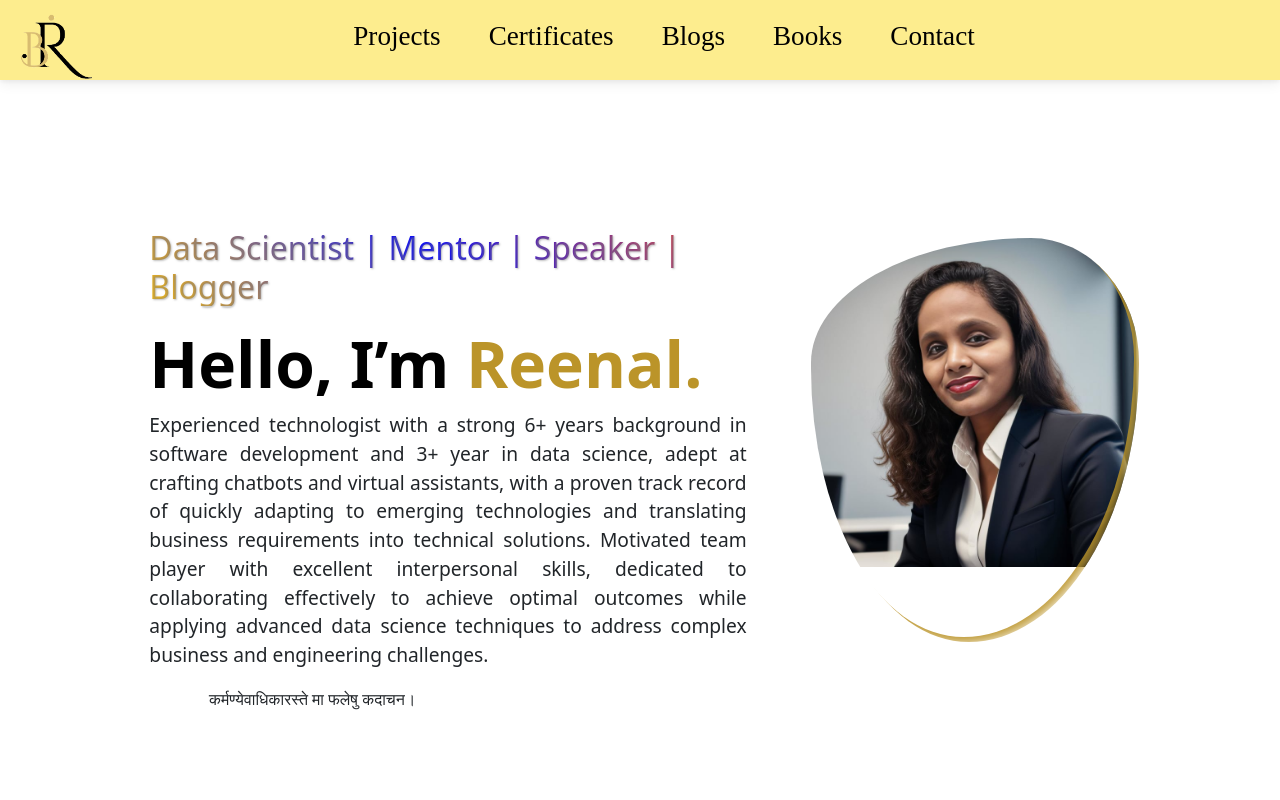
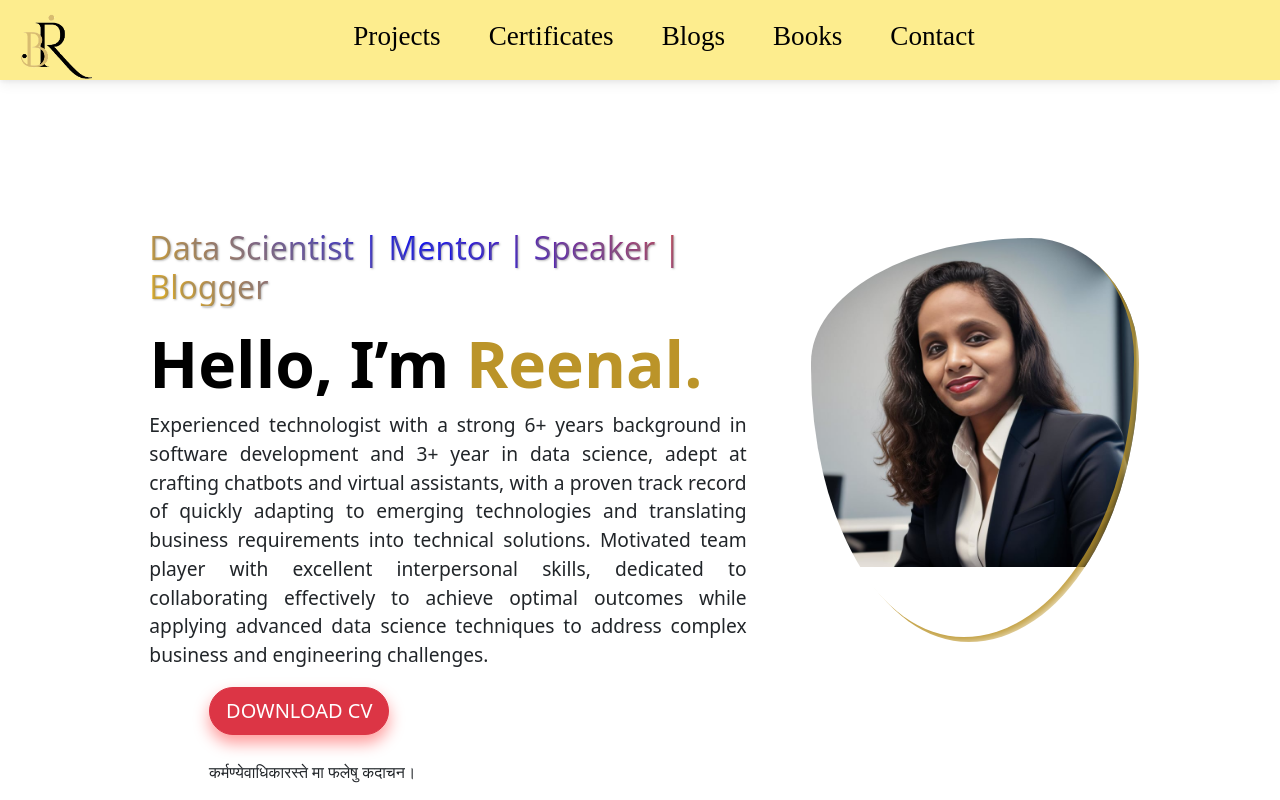
Before and after one commit to himanshuc4u143/reenal-portfolio, a React (Create React App) app: page / in a window 1280 px wide. Shown: the top 800 px of the page. Built offline with nearby package versions, Linux system fonts and the light colour scheme.

Commit message:
added about me

```diff
--- a/src/components/AboutMe.jsx
+++ b/src/components/AboutMe.jsx
@@ -35,7 +35,7 @@ export default function AboutMe() {
                 data science techniques to address complex business and
                 engineering challenges.
               </p>
-              {/* <div style={{ paddingLeft: "10%", paddingTop: "1px" }}>
+              { <div style={{ paddingLeft: "10%", paddingTop: "1px" }}>
                 <a
                   href={reenalCV}
                   download="Reenal_CV.pdf"
@@ -49,7 +49,8 @@ export default function AboutMe() {
                 >
                   Download CV
                 </a>
-              </div> */}
+              </div> }
+              <br />
               <div style={{ paddingLeft: "10%", paddingTop: "1px" }}>
                <p>कर्मण्येवाधिकारस्ते मा फलेषु कदाचन।</p>
               </div>
```
